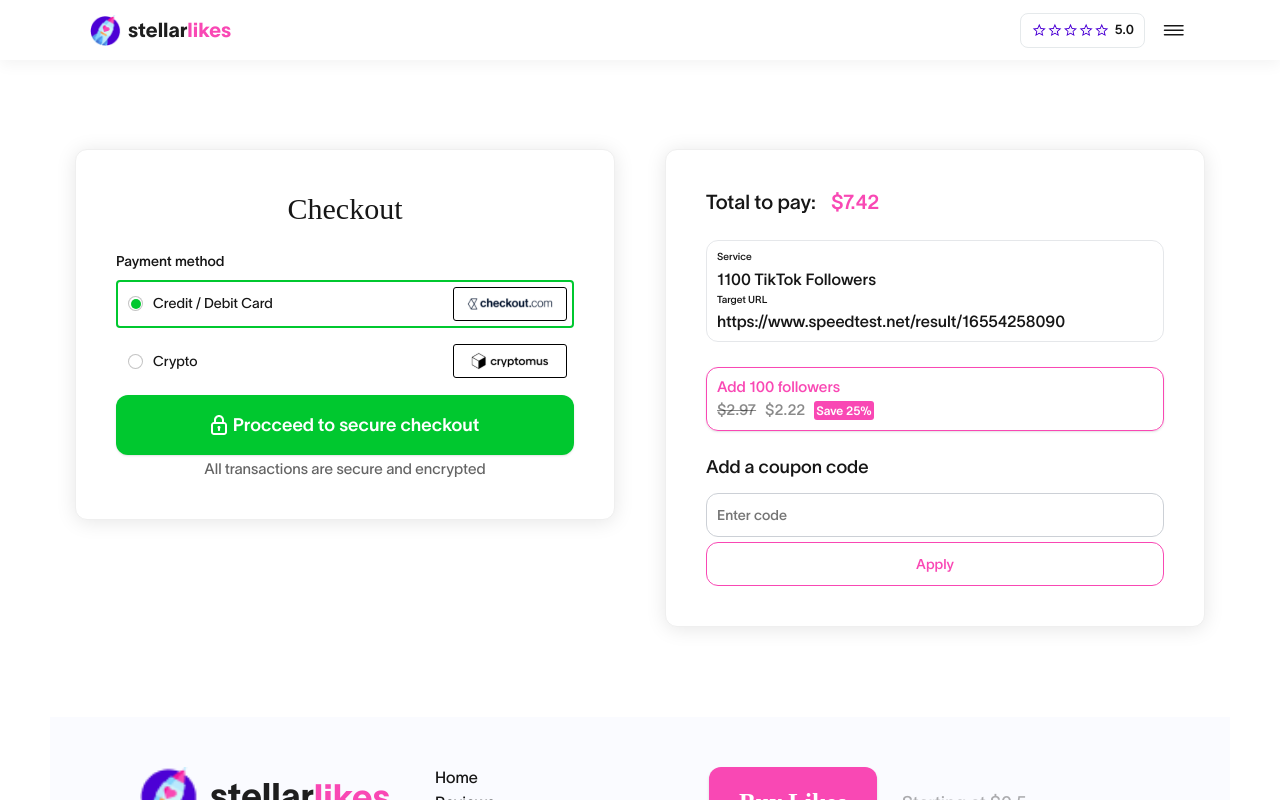
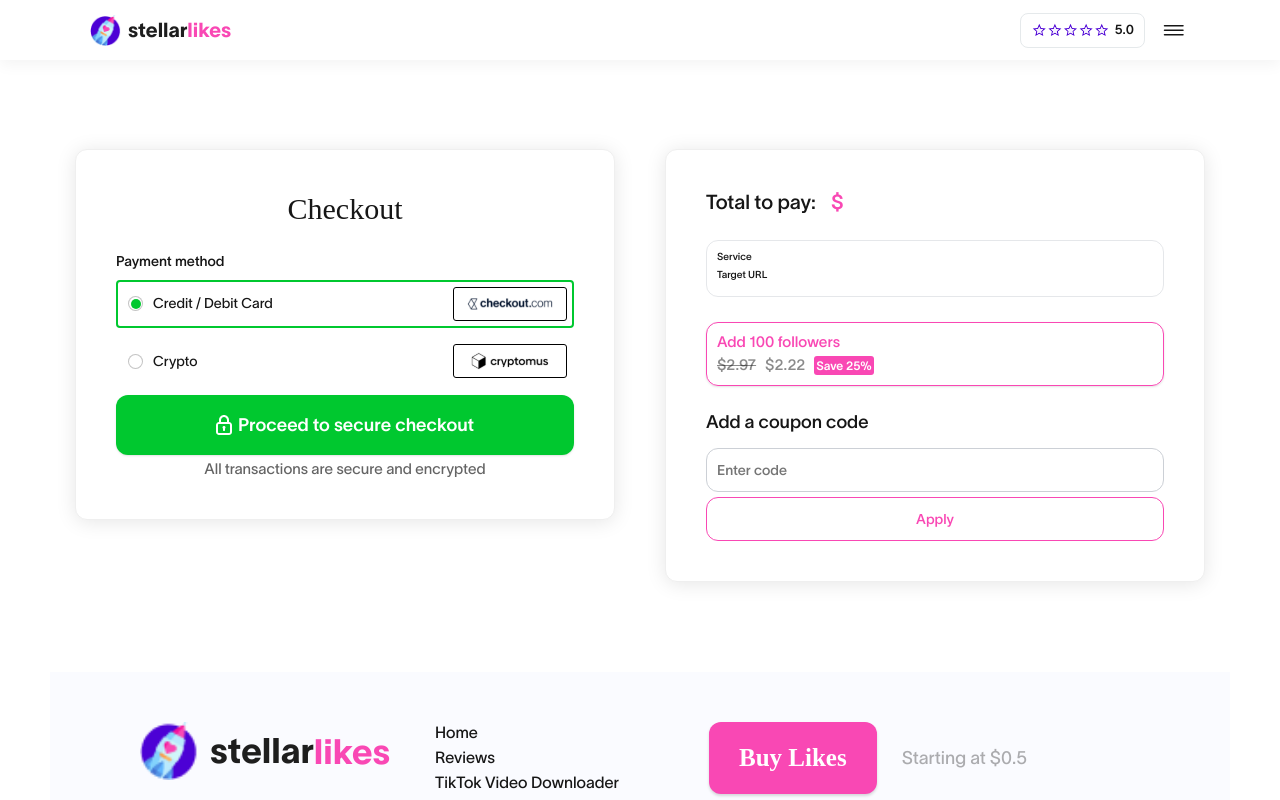
Before and after one commit to Sergey4857/StellarLikes, a React (Create React App) app: page /StellarLikes/checkout in a window 1280 px wide. Shown: the top 800 px of the page. Built offline with nearby package versions, Linux system fonts and the light colour scheme; no server answers; a web font is replaced by a local one.

Commit message:
order confirmation

```diff
--- a/src/components/SelectPost/SelectPost.jsx
+++ b/src/components/SelectPost/SelectPost.jsx
@@ -8,6 +8,8 @@
   const location = useLocation();
   console.log(location.state);
   const {
+    price,
+    productService,
     quantity,
     productId,
     uniqueId,
@@ -161,6 +163,8 @@
           onClick={() =>
             navigate('/checkout', {
               state: {
+                price,
+                productService,
                 quantity,
                 productId,
                 userEmail,
--- a/src/pages/Checkout/CheckoutPage.jsx
+++ b/src/pages/Checkout/CheckoutPage.jsx
@@ -4,19 +4,49 @@
 
 const Checkout = () => {
   const location = useLocation();
+  const [selectedOption, setSelectedOption] = useState('Credit / Debit Card');
+  const navigate = useNavigate();
 
-  console.log(location.state);
-
-  const { quantity, productId, userEmail, customLink, shop_name } =
-    location.state || {};
-
-  const [selectedOption, setSelectedOption] = useState('1');
-
-  const navigate = useNavigate();
+  const {
+    price,
+    productService,
+    quantity,
+    productId,
+    userEmail,
+    customLink,
+    shop_name,
+  } = location.state || {};
 
   const handleOptionChange = event => {
     setSelectedOption(event.target.value);
   };
+
+  const handleClick = () => {
+    const now = new Date();
+    const options = {
+      month: 'short', // "Dec"
+      day: 'numeric', // "30"
+      hour: '2-digit', // "09"
+      minute: '2-digit', // "42"
+      hour12: true,
+    };
+
+    const formattedDate = now.toLocaleString('en-US', options);
+
+    navigate('/orderConfirmation', {
+      state: {
+        price,
+        productService,
+        quantity,
+        productId,
+        userEmail,
+        shop_name,
+        paymentMethod: selectedOption,
+        date: formattedDate,
+      },
+    });
+  };
+
   return (
     <>
       <div className={css.checkoutWrap}>
@@ -26,14 +56,14 @@
           <div className={css.checkoutForm}>
             <label
               className={`${css.radioLabel} ${
-                selectedOption === '1' ? css.active : ''
+                selectedOption === 'Credit / Debit Card' ? css.active : ''
               } ${css.radioCredit}`}
             >
               <input
                 type="radio"
-                name="option"
-                value="1"
-                checked={selectedOption === '1'}
+                name="paymentMethod"
+                value="Credit / Debit Card"
+                checked={selectedOption === 'Credit / Debit Card'}
                 onChange={handleOptionChange}
                 className={css.radioInput}
               />
@@ -43,14 +73,14 @@
 
             <label
               className={`${css.radioLabel} ${
-                selectedOption === '2' ? css.active : ''
+                selectedOption === 'Crypto' ? css.active : ''
               } ${css.radioCrypto}`}
             >
               <input
                 type="radio"
-                name="option"
-                value="2"
-                checked={selectedOption === '2'}
+                name="paymentMethod"
+                value="Crypto"
+                checked={selectedOption === 'Crypto'}
                 onChange={handleOptionChange}
                 className={css.radioInput}
               />
@@ -59,21 +89,8 @@
             </label>
           </div>
 
-          <button
-            className={css.checkoutButton}
-            onClick={() =>
-              navigate('/orderConfirmation', {
-                state: {
-                  quantity,
-                  productId,
-                  userEmail,
-                  customLink,
-                  shop_name,
-                },
-              })
-            }
-          >
-            <span>Procceed to secure checkout</span>
+          <button className={css.checkoutButton} onClick={handleClick}>
+            <span>Proceed to secure checkout</span>
           </button>
 
           <div className={css.checkoutInfo}>
@@ -83,19 +100,19 @@
         <div className={css.checkoutSecondBlock}>
           <div className={css.priceInfo}>
             Total to pay:
-            <span className={css.price}>$7.42</span>
+            <span className={css.price}>${price}</span>
           </div>
 
           <div className={css.productBlock}>
             <div className={css.serviceBlock}>
               <div className={css.serviceTitle}>Service</div>
-              <div className={css.serviceProduct}>1100 TikTok Followers</div>
+              <div className={css.serviceProduct}>
+                {quantity} {productService}
+              </div>
             </div>
             <div className={css.urlBlock}>
               <div className={css.urlTitle}>Target URL</div>
-              <div className={css.url}>
-                https://www.speedtest.net/result/16554258090
-              </div>
+              <div className={css.url}>{customLink}</div>
             </div>
           </div>
 
@@ -121,12 +138,6 @@
           </div>
         </div>
       </div>
-      {/*
-      {selectedProduct ? (
-        <p>Proceeding with: {selectedProduct}</p>
-      ) : (
-        <p>No product selected</p>
-      )} */}
     </>
   );
 };
--- a/src/pages/GetStarted/GetStartedPage.jsx
+++ b/src/pages/GetStarted/GetStartedPage.jsx
@@ -9,7 +9,7 @@
   const navigate = useNavigate();
   const location = useLocation();
   console.log(location.state);
-  const { quantity, productId } = location.state || {};
+  const { quantity, productId, price, productService } = location.state || {};
 
   const [userEmail, setUserEmail] = useState('');
   const [username, setUsername] = useState('');
@@ -182,23 +182,27 @@
                     if (productPath === 'buy-tiktok-followers') {
                       navigate(`/${productPath}/checkout`, {
                         state: {
+                          price,
+                          productService,
                           quantity,
                           productId,
                           userEmail,
                           customLink: `https://www.tiktok.com/${uniqueId}`,
-                          shop_name: 'StellarLikes',
+                          shop_name: 'StellarLikes.com',
                         },
                       });
                     } else {
                       navigate('selectPost', {
                         state: {
+                          price,
+                          productService,
                           quantity,
                           productId,
                           uniqueId,
                           userInfo,
                           userEmail,
                           customLink: `https://www.tiktok.com/${uniqueId}`,
-                          shop_name: 'StellarLikes',
+                          shop_name: 'StellarLikes.com',
                         },
                       });
                     }
--- a/src/pages/OrderConfirmation/OrderConfirmation.jsx
+++ b/src/pages/OrderConfirmation/OrderConfirmation.jsx
@@ -1,8 +1,24 @@
+import { useLocation } from 'react-router-dom';
 import css from '../OrderConfirmation/OrderConfirmation.module.css';
 import { useState } from 'react';
 
 const OrderConfirmation = () => {
   const [processing, setProcessing] = useState(false);
+
+  const location = useLocation();
+
+  console.log(location.state);
+
+  const {
+    price,
+    productService,
+    quantity,
+    productId,
+    userEmail,
+    date,
+    shop_name,
+    paymentMethod,
+  } = location.state || {};
   return (
     <div className={css.orderWrapper}>
       <div className={css.order}>
@@ -24,23 +40,23 @@
           <div className={css.orderFirst}>
             <div className={css.orderBox}>
               <div className={css.orderSubtitle}>ID</div>
-              <div className={css.orderTitle}>18439</div>
+              <div className={css.orderTitle}>{productId}</div>
             </div>
             <div className={css.orderBox}>
               <div className={css.orderSubtitle}>Service</div>
-              <div className={css.orderTitle}>Buy TikTok Followers</div>
+              <div className={css.orderTitle}>{productService}</div>
             </div>
             <div className={css.orderBox}>
               <div className={css.orderSubtitle}>Amount</div>
-              <div className={css.orderTitle}>$91,75</div>
+              <div className={css.orderTitle}>${price}</div>
             </div>
             <div className={css.orderBox}>
               <div className={css.orderSubtitle}>Date</div>
-              <div className={css.orderTitle}>Dec 30, 09:42 PM</div>
+              <div className={css.orderTitle}>{date}</div>
             </div>
             <div className={css.orderBox}>
               <div className={css.orderSubtitle}>Target url</div>
-              <div className={css.orderTitle}>graming.com</div>
+              <div className={css.orderTitle}>{shop_name}</div>
             </div>
           </div>
           <div className={css.orderSecond}>
@@ -58,19 +74,19 @@
             </div>
             <div className={css.orderBox}>
               <div className={css.orderSubtitle}>order amount</div>
-              <div className={css.orderTitle}>2500</div>
+              <div className={css.orderTitle}>{quantity}</div>
             </div>
             <div className={css.orderBox}>
               <div className={css.orderSubtitle}>order start count</div>
-              <div className={css.orderTitle}>253</div>
+              <div className={css.orderTitle}>{quantity}</div>
             </div>
             <div className={css.orderBox}>
               <div className={css.orderSubtitle}>Method</div>
-              <div className={css.orderTitle}>Card Payment</div>
+              <div className={css.orderTitle}>{paymentMethod}</div>
             </div>
             <div className={css.orderBox}>
               <div className={css.orderSubtitle}>email</div>
-              <div className={css.orderTitle}>example@gmail.com</div>
+              <div className={css.orderTitle}>{userEmail}</div>
             </div>
           </div>
         </div>
--- a/src/pages/OrderConfirmation/OrderConfirmation.module.css
+++ b/src/pages/OrderConfirmation/OrderConfirmation.module.css
@@ -148,4 +148,6 @@
   width: 16px;
   height: 20px;
   background-image: url('../../icons/orderBtn.svg');
+  background-position: center;
+  background-size: cover;
 }
--- a/src/pages/TikTokFollowersPage/TikTokFollowersPage.jsx
+++ b/src/pages/TikTokFollowersPage/TikTokFollowersPage.jsx
@@ -101,6 +101,7 @@
     : 0;
 
   const productId = tiktokFollowersData?.id;
+  const productService = tiktokFollowersData?.name;
   const discountLevels = useMemo(() => {
     return tiktokFollowersData
       ? tiktokFollowersData.discount_levels
@@ -298,6 +299,8 @@
                       ? selectedPrice.quantity
                       : customQuantity,
                     productId,
+                    price: priceDetails.newPrice.toFixed(2),
+                    productService,
                   },
                 })
               }
--- a/src/pages/TikTokLikesPage/TikTokLikesPage.jsx
+++ b/src/pages/TikTokLikesPage/TikTokLikesPage.jsx
@@ -25,6 +25,68 @@
   const navigate = useNavigate();
   const linkRef = useRef(null);
   const decorItemRefs = useRef([]);
+  const faqsData = [
+    {
+      question: 'What are the benefits of buying TikTok likes?',
+      answer:
+        'Buying TikTok likes can make your content more visible. It helps build your credibility and boosts engagement, which can lead to more growth and influence on TikTok.',
+      open: false,
+    },
+    {
+      question: 'How do I choose a reputable service to buy TikTok likes?',
+      answer:
+        'Look for services that offer real likes from real accounts. Check user reviews and testimonials. Ensure they have secure payment methods and protect your data.',
+      open: false,
+    },
+    {
+      question: 'Are there risks involved with buying TikTok likes?',
+      answer:
+        'Yes, buying fake likes can damage your credibility and might even get you banned. Always buy from trusted providers to avoid these problems.',
+      open: false,
+    },
+    {
+      question: 'Can I buy cheap TikTok likes without compromising quality?',
+      answer:
+        'Yes, you can find affordable, authentic TikTok likes. Look for deals that offer real engagement to invest wisely in your TikTok growth.',
+      open: false,
+    },
+    {
+      question: 'How quickly will I see results after buying TikTok likes?',
+      answer:
+        "Buying TikTok likes instantly boosts your engagement. You'll see more likes quickly, increasing the chances of your content appearing on the 'For You' page and growing your reach fast.",
+      open: false,
+    },
+    {
+      question: 'Why should I order TikTok likes to stay ahead of competitors?',
+      answer:
+        "Ordering TikTok likes makes your content more popular, helping you influence trends and establish your presence. It's a way to stay ahead in a crowded market.",
+      open: false,
+    },
+    {
+      question: 'How can I maximize my investment in TikTok likes?',
+      answer:
+        'Mix purchased likes with high-quality content. Also, engage with your audience by responding to comments and joining trends. This builds loyalty and sustained growth.',
+      open: false,
+    },
+    {
+      question: 'Where can I find trusted platforms to buy real TikTok likes?',
+      answer:
+        "Look for platforms with good user reviews and testimonials. These insights help ensure you get real likes that boost your account's credibility.",
+      open: false,
+    },
+    {
+      question: 'What should I consider for a safe TikTok likes purchase?',
+      answer:
+        'Choose a service with secure payments and a clear privacy policy. Ensure they offer real likes from real accounts to protect your account and maintain your integrity on TikTok.',
+      open: false,
+    },
+    {
+      question: 'How can buying TikTok likes enhance my content reach?',
+      answer:
+        "Buying TikTok likes increases your content's chance to be on the 'For You' page. This wider exposure attracts more viewers and boosts your content's visibility.",
+      open: false,
+    },
+  ];
   const [showCustomQuantity, setShowCustomQuantity] = useState(false);
   const [showPackages, setShowPackages] = useState(true);
   const [tiktoklikes, setTiktoklikes] = useState([]);
@@ -43,6 +105,7 @@
     ? parseFloat(tiktokLikesData.price)
     : 0;
   const productId = tiktokLikesData?.id;
+  const productService = tiktokLikesData?.name;
 
   const discountLevels = useMemo(() => {
     return tiktokLikesData
@@ -239,6 +302,8 @@
                     ? selectedPrice.quantity
                     : customQuantity,
                   productId,
+                  price: priceDetails.newPrice.toFixed(2),
+                  productService,
                 },
               })
             }
@@ -268,187 +333,3 @@
 };
 
 export default TikTokLikesPage;
-
-const faqsData = [
-  {
-    question: 'What are the benefits of buying TikTok likes?',
-    answer:
-      'Buying TikTok likes can make your content more visible. It helps build your credibility and boosts engagement, which can lead to more growth and influence on TikTok.',
-    open: false,
-  },
-  {
-    question: 'How do I choose a reputable service to buy TikTok likes?',
-    answer:
-      'Look for services that offer real likes from real accounts. Check user reviews and testimonials. Ensure they have secure payment methods and protect your data.',
-    open: false,
-  },
-  {
-    question: 'Are there risks involved with buying TikTok likes?',
-    answer:
-      'Yes, buying fake likes can damage your credibility and might even get you banned. Always buy from trusted providers to avoid these problems.',
-    open: false,
-  },
-  {
-    question: 'Can I buy cheap TikTok likes without compromising quality?',
-    answer:
-      'Yes, you can find affordable, authentic TikTok likes. Look for deals that offer real engagement to invest wisely in your TikTok growth.',
-    open: false,
-  },
-  {
-    question: 'How quickly will I see results after buying TikTok likes?',
-    answer:
-      "Buying TikTok likes instantly boosts your engagement. You'll see more likes quickly, increasing the chances of your content appearing on the 'For You' page and growing your reach fast.",
-    open: false,
-  },
-  {
-    question: 'Why should I order TikTok likes to stay ahead of competitors?',
-    answer:
-      "Ordering TikTok likes makes your content more popular, helping you influence trends and establish your presence. It's a way to stay ahead in a crowded market.",
-    open: false,
-  },
-  {
-    question: 'How can I maximize my investment in TikTok likes?',
-    answer:
-      'Mix purchased likes with high-quality content. Also, engage with your audience by responding to comments and joining trends. This builds loyalty and sustained growth.',
-    open: false,
-  },
-  {
-    question: 'Where can I find trusted platforms to buy real TikTok likes?',
-    answer:
-      "Look for platforms with good user reviews and testimonials. These insights help ensure you get real likes that boost your account's credibility.",
-    open: false,
-  },
-  {
-    question: 'What should I consider for a safe TikTok likes purchase?',
-    answer:
-      'Choose a service with secure payments and a clear privacy policy. Ensure they offer real likes from real accounts to protect your account and maintain your integrity on TikTok.',
-    open: false,
-  },
-  {
-    question: 'How can buying TikTok likes enhance my content reach?',
-    answer:
-      "Buying TikTok likes increases your content's chance to be on the 'For You' page. This wider exposure attracts more viewers and boosts your content's visibility.",
-    open: false,
-  },
-];
-
-/* <>
- <section className={css.buyFollowers}>
-        <div className={css.buyFollowersTitle}>
-          Buy TikTok <span className="orangeText">Followers</span>
-          <img
-            className={css.buyFollowersImg}
-            src={tikTokFollowersIcon}
-            alt="buyFollowersImg"
-          />
-          with Instant Delivery
-        </div>
-        <div className={css.buyFollowersWrapper}>
-          <p className={css.buyFollowersText}>
-            We offer top-notch quality TikTok Followers at the best prices!
-            Check our deals below, choose best Followers package and make an
-            order now!
-          </p>
-
-          <div className={css.buyFollowersBenefits}>
-            <div className={css.buyFollowersBenefit}>24/7 support</div>
-            <div className={css.buyFollowersBenefit}>Quick Delivery Start</div>
-            <div className={css.buyFollowersBenefit}>No password required</div>
-          </div>
-
-          {showPackages && (
-            <div className={css.buyFollowersCustomWrap}>
-              <div
-                className={css.buyFollowersCustomLink}
-                to=""
-                onClick={() => {
-                  setShowCustomQuantity(true);
-                  setShowPackages(false);
-                }}
-              >
-                Custom Quantity
-              </div>
-            </div>
-          )}
-
-          {showCustomQuantity && (
-            <div className={css.buyFollowersCustomWrap}>
-              <div
-                className={css.buyFollowersCustomLink}
-                to=""
-                onClick={() => {
-                  setShowCustomQuantity(false);
-                  setShowPackages(true);
-                }}
-              >
-                Packages
-              </div>
-            </div>
-          )}
-
-          {showPackages && (
-            <div className={css.buyFollowersQuantityBlock}>
-              {tiktokFollowers.map((data, index) => (
-                <TikTokFollowers
-                  data={data}
-                  index={index}
-                  key={index}
-                  toggleFollowers={toggleFollowers}
-                  color="violet"
-                />
-              ))}
-            </div>
-          )}
-
-          {showCustomQuantity && (
-            <CustomQuantity
-              blockColor="orange"
-              textColor="orangeText"
-              discountColor="orangeDiscount"
-            />
-          )}
-          <div className={css.priceBlock}>
-            <div className={css.priceContent}>
-              <div className={css.priceWrap}>
-                <div className={css.mainPrice}>${selectedPrice.price}</div>
-                <div className={css.oldPrice}>${selectedPrice.oldPrice}</div>
-              </div>
-              <div className={css.savings}>
-                You’re saving{' '}
-                <span className={css.savingsPrice}>
-                  ${selectedPrice.savings}
-                </span>
-              </div>
-            </div>
-
-            <button
-              ref={linkRef}
-              className={css.buyLink}
-              onClick={() =>
-                navigate('getStarted', {
-                  state: { selectedPrice },
-                })
-              }
-            >
-              <span className={css.linkText}> Buy Now</span>
-              <span className={css.decor}>
-                <span
-                  ref={el => (decorItemRefs.current[0] = el)}
-                  className={css.decorItem}
-                ></span>
-                <span
-                  ref={el => (decorItemRefs.current[1] = el)}
-                  className={css.decorItem}
-                ></span>
-              </span>
-            </button>
-          </div>
-        </div>
-      </section>
-      <FreeFollowers />
-      <Benefits />
-      <Rating />
-      <Features />
-      <Customers />
-      <FaqBlock faqsData={faqsData} />
-    </> */
--- a/src/pages/TikTokViewsPage/TikTokViewsPage.jsx
+++ b/src/pages/TikTokViewsPage/TikTokViewsPage.jsx
@@ -105,6 +105,7 @@
     ? parseFloat(tiktokViewsData.price)
     : 0;
   const productId = tiktokViewsData?.id;
+  const productService = tiktokViewsData?.name;
 
   const discountLevels = useMemo(() => {
     return tiktokViewsData
@@ -302,6 +303,8 @@
                     ? selectedPrice.quantity
                     : customQuantity,
                   productId,
+                  price: priceDetails.newPrice.toFixed(2),
+                  productService,
                 },
               })
             }
```
